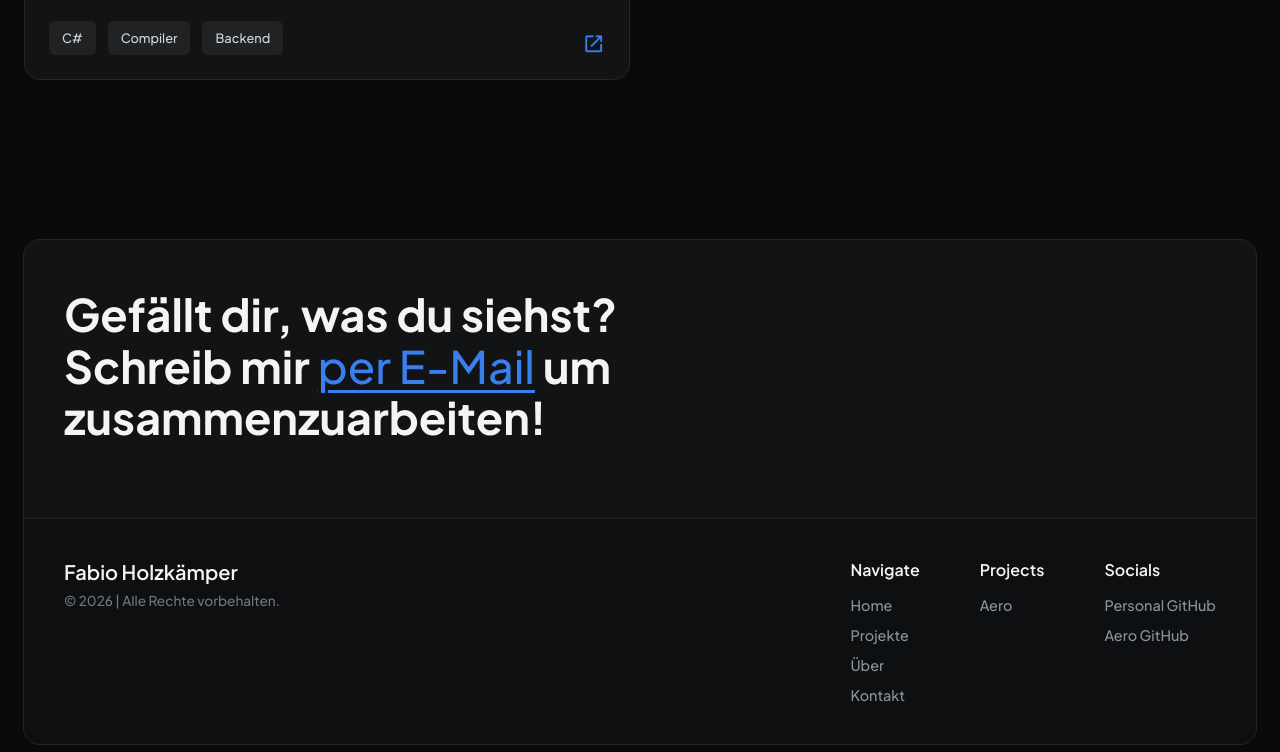
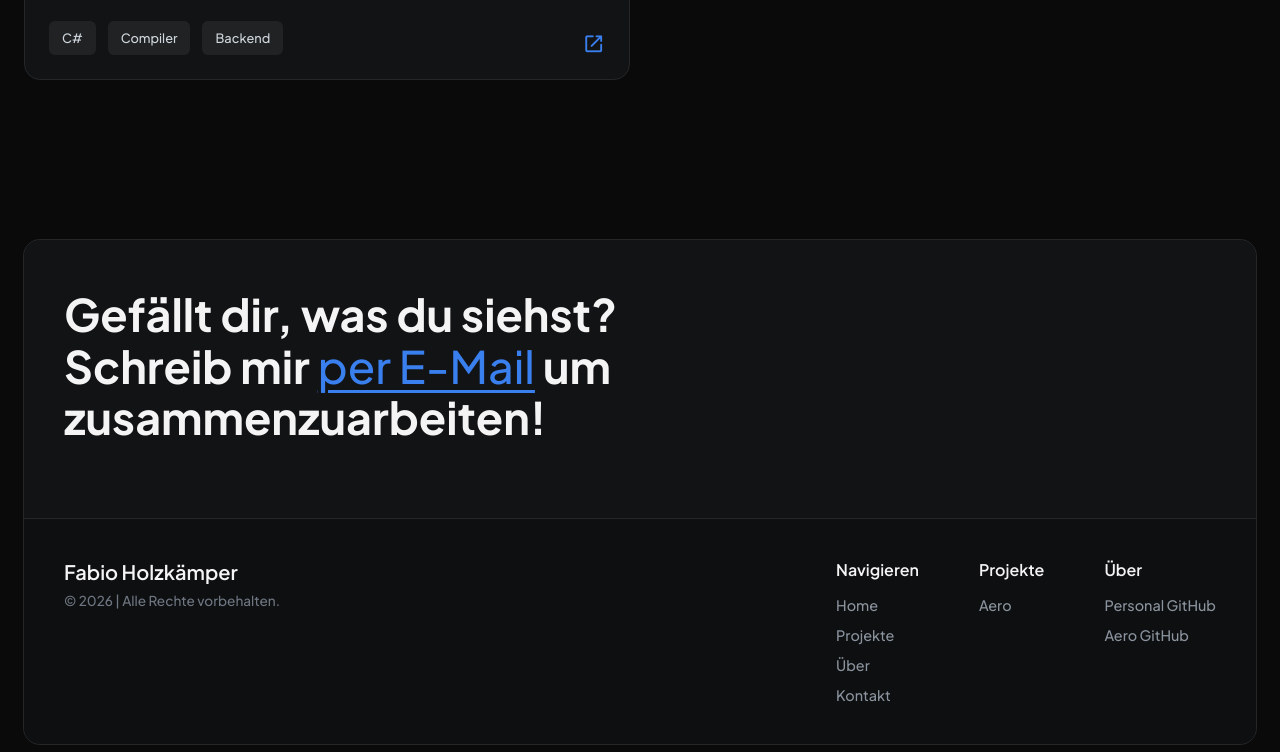
Before and after one commit to holzfa/Portfolio, a plain HTML site: page index.html in a window 1280 px wide. Shown: the part 1026-1778 px from the top of the page. Drawn offline with nearby package versions, Linux system fonts and the light colour scheme.

Commit message:
Update index.html

```diff
--- a/index.html
+++ b/index.html
@@ -65,7 +65,7 @@
 
                     <div class="footer-columns">
                       <div class="footer-col">
-                        <h4 class="col-title">Navigate</h4>
+                        <h4 class="col-title">Navigieren</h4>
                         <a href="#home" class="footer-link">Home</a>
                         <a href="#projects" class="footer-link">Projekte</a>
                         <a href="#about" class="footer-link">Über</a>
@@ -73,12 +73,12 @@
                       </div>
 
                       <div class="footer-col">
-                        <h4 class="col-title">Projects</h4>
+                        <h4 class="col-title">Projekte</h4>
                         <a href="#projects" class="footer-link">Aero</a>
                       </div>
 
                       <div class="footer-col">
-                        <h4 class="col-title">Socials</h4>
+                        <h4 class="col-title">Über</h4>
                         <a href="https://github.com/holzfa" target="_blank" rel="noopener" class="footer-link">Personal GitHub</a>
                         <a href="https://github.com/Aero-Language" target="_blank" rel="noopener" class="footer-link">Aero GitHub</a>
                       </div>
```
